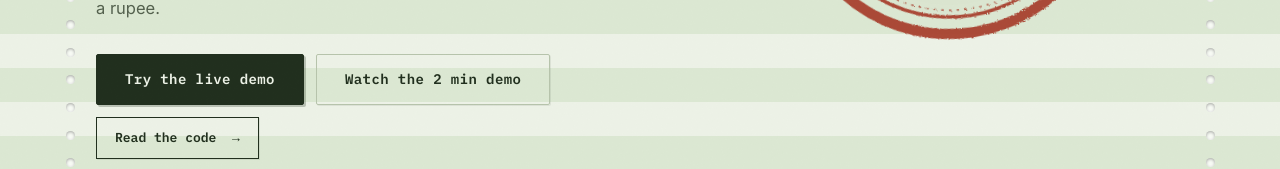
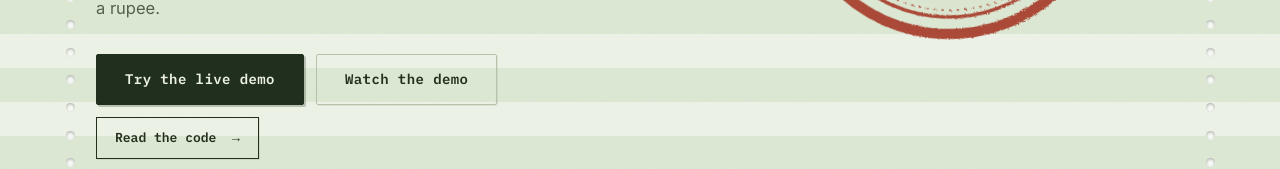
Before and after one commit to ASHWARYA-ALTER-EGO/Hosting-ReconMint, a React (Vite) app in the folder frontend/: page / in a window 1280 px wide. Shown: the part 578-747 px from the top of the page. Built offline with nearby package versions, Linux system fonts and the light colour scheme; no server answers.

Commit message:
readme: swap mermaid diagram for the hand-drawn architecture image; drop the '2 min' framing on the demo button

```diff
--- a/frontend/src/pages/ReconMintLanding.jsx
+++ b/frontend/src/pages/ReconMintLanding.jsx
@@ -9,7 +9,7 @@ import React, { useEffect, useRef, useState } from "react";
  *  - Full problem section with gross-to-net ledger equation.
  *  - "Built for Razorpay" section with field register + schema fidelity receipt.
  *  - All hackathon/Track 4 references stripped. Reads as a real product.
- *  - "Watch the 2 min demo" always opens the in-page video lightbox, autoplaying.
+ *  - "Watch the demo" always opens the in-page video lightbox, autoplaying.
  *  - Premium interaction pass: spring physics, cursor-tracked borders,
  *    draw-on nav underlines, ink-splatter stamp, blur-to-sharp reveals,
  *    active press states, luminous row highlights.
@@ -845,7 +845,7 @@ export default function ReconMintLanding({ onGetStarted } = {}) {
               <div style={{ display: "flex", gap: 12, marginBottom: 26, flexWrap: "wrap" }}>
                 <LedgerButton primary big onClick={handleGetStarted}>Try the live demo</LedgerButton>
                 {DEMO_VIDEO_ID && (
-                  <LedgerButton big onClick={handleWatchDemo}>Watch the 2 min demo</LedgerButton>
+                  <LedgerButton big onClick={handleWatchDemo}>Watch the demo</LedgerButton>
                 )}
                 <InkFillLink href={REPO_URL} extraStyle={{ fontSize: 13, padding: "10px 18px" }}>
                   Read the code &nbsp;→
```
Also changed, not shown: 1 other file (tests, documents, lock files or other folders).
